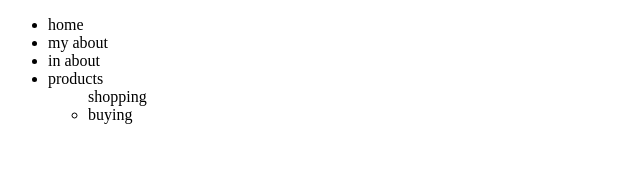
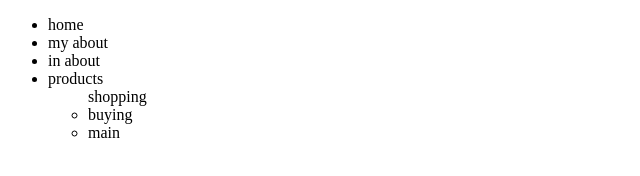
Before and after one commit to hosseinshafie6152/git-project, a website: page index.html in a window 1280 px wide. Shown: the full height of the page, 0-640 px from the left. Drawn offline with Linux system fonts and the light colour scheme.

Commit message:
added li main

```diff
--- a/index.html
+++ b/index.html
@@ -14,6 +14,7 @@
             <li>products</li>
             <ul id="nav.shope">shopping
                 <li>buying</li>
+                <li>main</li>
             </ul>
         </ul>
     </div>
```
